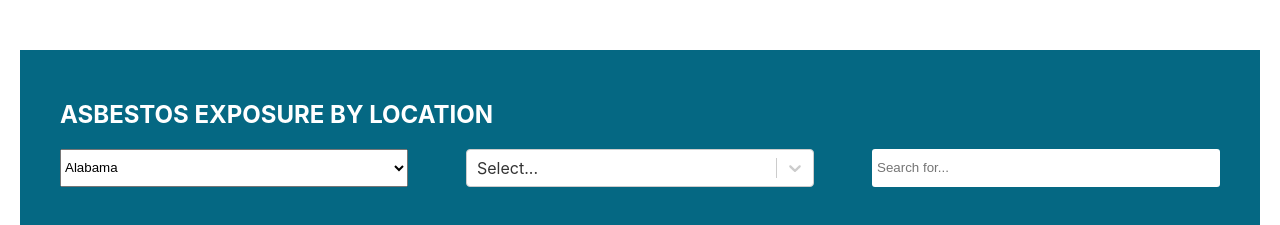
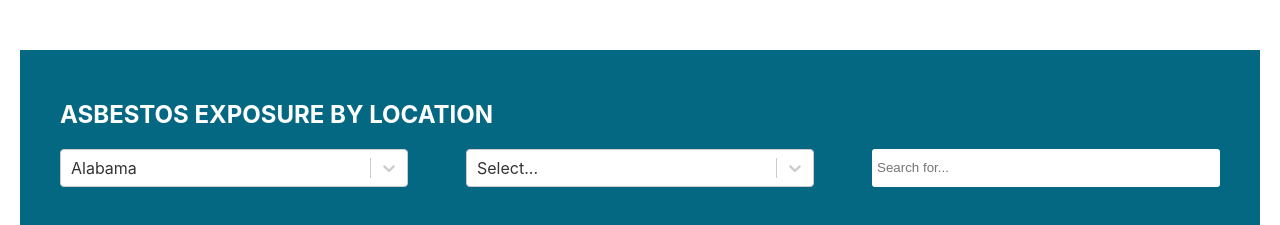
Before and after one commit to bcbh-tech/asbestos-exposure, a React (Create React App) app: page / in a window 1280 px wide. Shown: the top 225 px of the page. Built offline with nearby package versions, Linux system fonts and the light colour scheme.

Commit message:
Added conditional rendering to state select for mobile/desktop. Refactor still needs to happen

```diff
--- a/src/App.js
+++ b/src/App.js
@@ -7,6 +7,8 @@ import FilterBarLower from './partials/components/filter-bar-lower';
 import {updateCity} from './partials/helper-functions/update-city';
 import {updatePagination} from './partials/helper-functions/update-pagination';
 import {updateSearch} from './partials/helper-functions/update-search';
+import stateList from './partials/components/state-list';
+import handleOutsideStateSelect from './partials/helper-functions/outside-state-select';
 
 
 class App extends Component {
@@ -25,7 +27,8 @@ class App extends Component {
     pagination: 0,
     cityFilter: '',
     loading: false,
-    selectedCity: [{"value": "none", "label": "Select..."}]
+    selectedCity: [{"value": "none", "label": "Select..."}],
+    selectedState: [{"value": "al", "label": "Alabama"}]
   }
 
   ////////////////////////////
@@ -41,7 +44,7 @@ class App extends Component {
   componentDidMount() {
     this.setState({loading: true});
     let outsideStateSelect = window.location.href.indexOf("state") > -1 ? window.location.href.split('state=')[1] : 'al';
-    document.getElementById("state-select").value = outsideStateSelect;
+    if (document.getElementById("state-select")) {document.getElementById("state-select").value = outsideStateSelect;}
     fetch(`/data/${outsideStateSelect}.json`)
     .then((res) => res.json())
     .then((data) => {
@@ -50,17 +53,19 @@ class App extends Component {
         products: data.results,
         filteredProducts: data.results,
         totalPages: Math.ceil(data.results.length / 15),
-        value: outsideStateSelect
+        value: outsideStateSelect,
+        selectedState: [{"value": outsideStateSelect, "label": handleOutsideStateSelect(stateList, outsideStateSelect)}]
       });
     });
   }
 
   updateState = (stateSelection) => {
+    let resizeStateSelection = document.getElementById("state-select") ? stateSelection.target.value : stateSelection.value;
     this.setState({
       loading: true,
-      value: stateSelection.target.value
+      value: resizeStateSelection
     });
-    let dataFetchString = `/data/${stateSelection.target.value}.json`;
+    let dataFetchString = `/data/${resizeStateSelection}.json`;
     fetch(dataFetchString)
     .then((res) => res.json())
     .then((data) => {
@@ -72,7 +77,8 @@ class App extends Component {
         cityFilter: '',
         pagination: 0,
         totalPages: Math.ceil(data.results.length / 15),
-        selectedCity: [{"value": "none", "label": "Select..."}]
+        selectedCity: [{"value": "none", "label": "Select..."}],
+        selectedState: [{"value": resizeStateSelection, "label": handleOutsideStateSelect(stateList, resizeStateSelection)}]
       });
     });
   }
@@ -142,6 +148,7 @@ class App extends Component {
               searchList={this.handleSearch}
               filter={this.state.filter}
               rawAppData={this.state.products}
+              selectedState={this.state.selectedState}
             />
           </div>
           <FilterBarLower />
--- a/src/partials/components/filter-bar.js
+++ b/src/partials/components/filter-bar.js
@@ -1,6 +1,7 @@
 import React, { Component } from 'react';
 import Select from 'react-select';
 import StateSelect from './select-state';
+import stateList from './state-list';
 
 class FilterBar extends Component {
 
@@ -30,13 +31,31 @@ class FilterBar extends Component {
             return acc;
         }
         }, []);
-        window.addEventListener("resize", function() {
-            if (window.matchMedia("(min-width: 600px)").matches) {
-                console.log("Screen width is at least 500px");
+        var viewportWidth = window.innerWidth || document.documentElement.clientWidth;
+        if (viewportWidth > 640) {
+            return (
+                <div className="filter-bar-items">
+                    <Select
+                    options={stateList}
+                    onChange={this.props.updateState}
+                    value={this.props.selectedState}
+                    isSearchable={false}
+                    >
+                    </Select>
+                    <Select
+                    onChange={this.props.updateCity}
+                    options={filteredArr}
+                    value={this.props.selectedCity}
+                    >
+                    {cityList}
+                    </Select>
+                    <input
+                    placeholder="Search for..."
+                    onChange={this.props.searchList} value={this.props.filter}
+                    />
+              </div>
+            );
         } else {
-                console.log("Screen less than 500px");
-            }
-        });
             return (
                 <div className="filter-bar-items">
                     <StateSelect
@@ -57,5 +76,6 @@ class FilterBar extends Component {
             );
         }
     }
+}
 
 export default FilterBar;
--- /dev/null
+++ b/src/partials/components/state-list.js
@@ -0,0 +1,29 @@
+let stateList = [
+    {value: 'al', label: 'Alabama'},
+    {value: 'ak', label: 'Alaska'},
+    {value: 'az', label: 'Arizona'},
+    {value: 'ar', label: 'Arkansas'},
+    {value: 'ca', label: 'California'},
+    {value: 'ct', label: 'Connecticut'},
+    {value: 'de', label: 'Delaware'},
+    {value: 'fl', label: 'Florida'},
+    {value: 'ga', label: 'Georgia'},
+    {value: 'hi', label: 'Hawaii'},
+    {value: 'id', label: 'Idaho'},
+    {value: 'il', label: 'Illinois'},
+    {value: 'in', label: 'Indiana'},
+    {value: 'ia', label: 'Iowa'},
+    {value: 'ks', label: 'Kansas'},
+    {value: 'ky', label: 'Kentucky'},
+    {value: 'la', label: 'Louisana'},
+    {value: 'me', label: 'Maine'},
+    {value: 'md', label: 'Maryland'},
+    {value: 'ma', label: 'Massachusetts'},
+    {value: 'mi', label: 'Michigan'},
+    {value: 'mn', label: 'Minnesota'},
+    {value: 'ms', label: 'Mississippi'},
+    {value: 'mo', label: 'Missouri'},
+    {value: 'mt', label: 'Montana'},
+]
+
+export default stateList;
--- /dev/null
+++ b/src/partials/helper-functions/outside-state-select.js
@@ -0,0 +1,10 @@
+let handleOutsideStateSelect = function (stateList, outsideStateSelect) {
+    for (var i=0; i < stateList.length; i++) {
+      if (stateList[i].value === outsideStateSelect) {
+          var selectedValue = stateList[i].label
+          return selectedValue;
+      }
+    }
+  }
+
+export default handleOutsideStateSelect;
```
Lines whose indentation alone changed are shown as unchanged.
